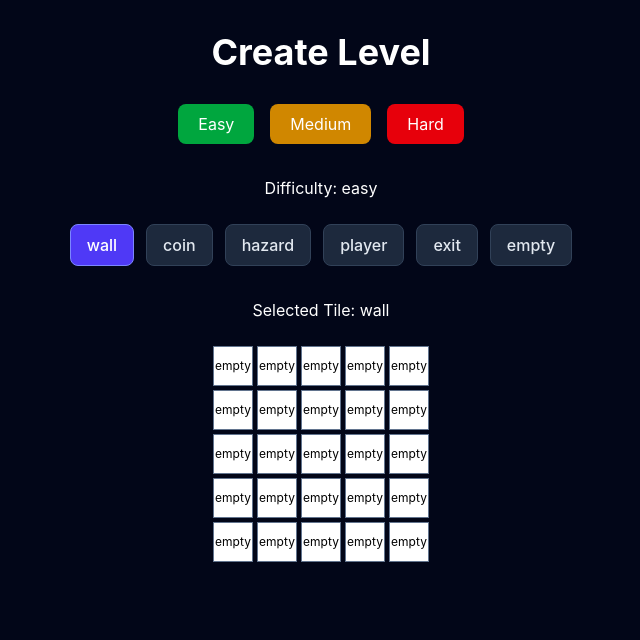
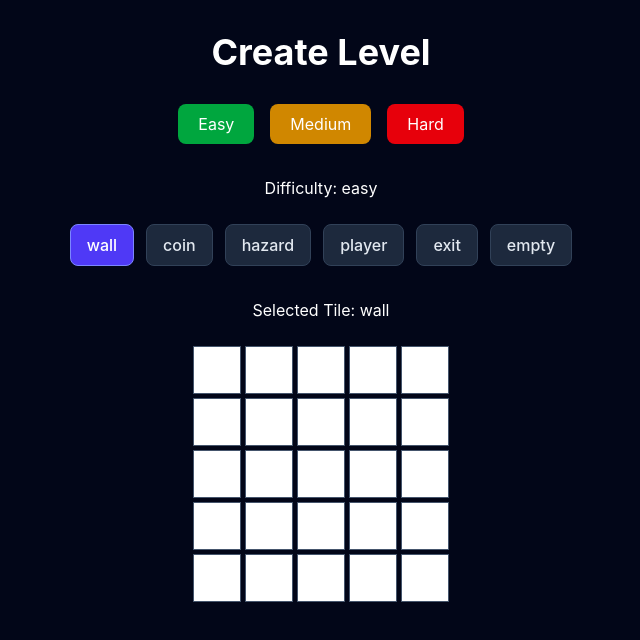
Before and after one commit to Ivez-pop/LevelCrafter, a React (Vite) app: page /create in a window 1280 px wide. Both pictures are taken after a click on the button "Easy". Shown: the top 640 px of the page, without its empty margins (319-959 px from the left). Built offline with nearby package versions, Linux system fonts and the light colour scheme.

Commit message:
add tile visualization colors

```diff
--- a/src/pages/CreateLevelPage.tsx
+++ b/src/pages/CreateLevelPage.tsx
@@ -44,6 +44,28 @@ function CreateLevelPage() {
     setGrid(updatedGrid);
   };
 
+  const getTileColor = (tile: Tile) => {
+    switch (tile) {
+      case "wall":
+        return "bg-gray-500";
+
+      case "coin":
+        return "bg-yellow-400";
+
+      case "hazard":
+        return "bg-red-500";
+
+      case "player":
+        return "bg-green-500";
+
+      case "exit":
+        return "bg-blue-500";
+
+      default:
+        return "bg-white";
+    }
+  };
+
   return (
     <div className="min-h-screen bg-slate-950 text-white p-8">
       <h1 className="mb-8 text-center text-4xl font-bold">Create Level</h1>
@@ -69,7 +91,7 @@ function CreateLevelPage() {
             <div
               className="grid gap-1"
               style={{
-                gridTemplateColumns: `repeat(${grid.length}, 40px)`,
+                gridTemplateColumns: `repeat(${grid.length}, 48px)`,
               }}
             >
               {grid.map((row, rowIndex) =>
@@ -77,10 +99,10 @@ function CreateLevelPage() {
                   <button
                     key={`${rowIndex}-${colIndex}`}
                     onClick={() => placeTile(rowIndex, colIndex)}
-                    className="h-10 w-10 border border-slate-500 bg-white text-xs text-black"
-                  >
-                    {cell}
-                  </button>
+                    className={`h-12 w-12 border border-slate-600 ${getTileColor(
+                      cell,
+                    )}`}
+                  />
                 )),
               )}
             </div>
```
